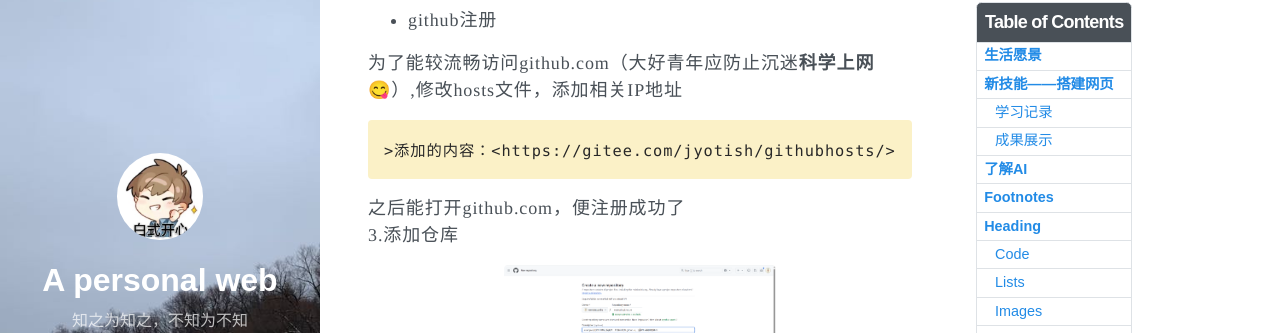
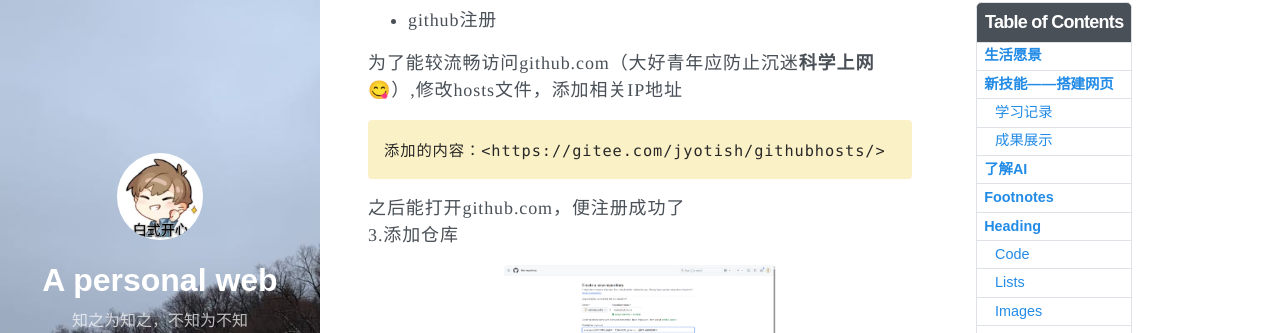
Before and after one commit to wenxintuanliu/Jekyll-ces.github.io, a Jekyll site: the page built from _posts/2025-2-13-Winter Break Assignment.md, in a window 1280 px wide and 900 px high, scrolled down 2347 px. Shown: the part 118-451 px from the top of the window. Built offline with Jekyll 4.4.1, drawn with Linux system fonts in a browser that asks for light colours; nearby versions of some CDN libraries.

```diff
--- a/_config.yml
+++ b/_config.yml
@@ -58,3 +58,7 @@ author:
   name: Chunfeng fusu
   url: https://github.com/wenxintuanliu/Jekyll-ces.github.io
   email: 2023012685@nwafu.edu.cn
+
+rouge:
+  line_numbers: true
+  wrap: true
--- a/_posts/2025-2-13-Winter Break Assignment.md
+++ b/_posts/2025-2-13-Winter Break Assignment.md
@@ -50,7 +50,7 @@ GitHub Pages 是 GitHub 提供的一个免费的静态网站托管服务，它
 
 为了能较流畅访问github.com（大好青年应防止沉迷**科学上网**😋）,修改hosts文件，添加相关IP地址
 {% highlight text %}
->添加的内容：<https://gitee.com/jyotish/githubhosts/>
+添加的内容：<https://gitee.com/jyotish/githubhosts/>
 {% endhighlight %}
 之后能打开github.com，便注册成功了
 3.添加仓库
```
